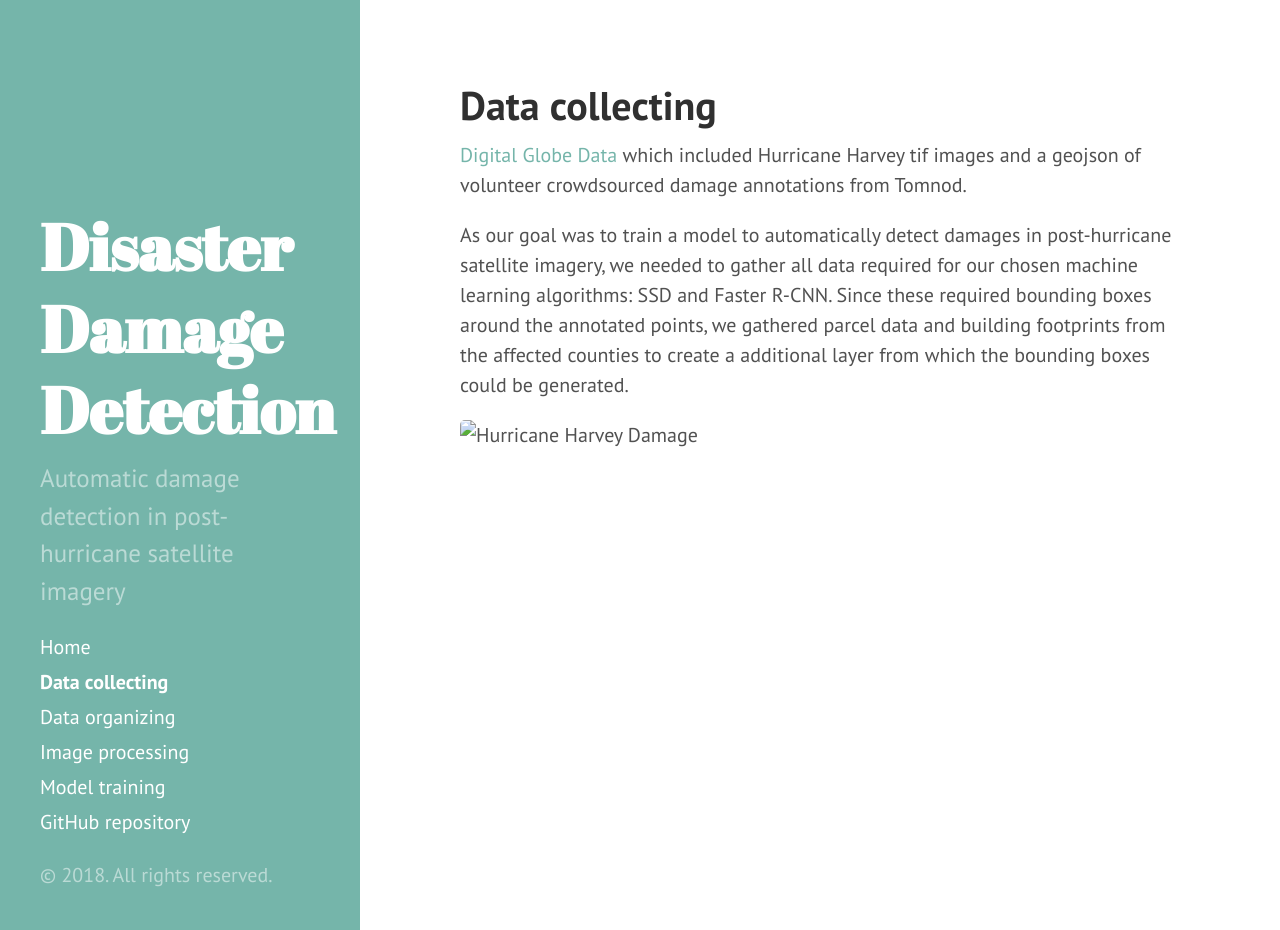
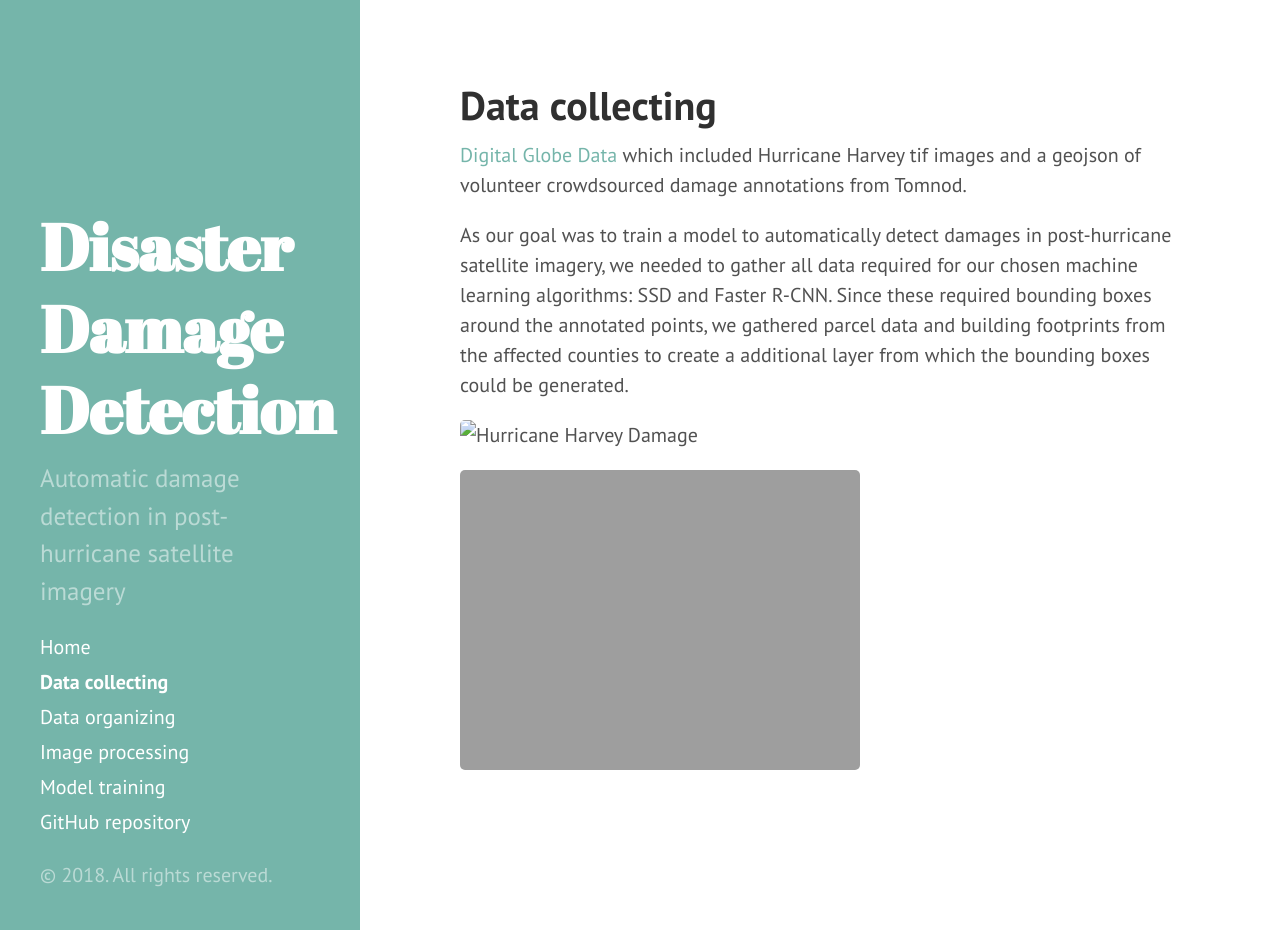
Before and after one commit to DDS-Lab/disaster-damage-detection, a Jekyll site: the page built from data-collection.md, in a window 1280 px wide and 930 px high. Built offline with Jekyll 4.4.1, drawn with Linux system fonts in a browser that asks for light colours.

Commit message:
Update data-collection.md

```diff
--- a/data-collection.md
+++ b/data-collection.md
@@ -7,3 +7,5 @@ title: Data collecting
 As our goal was to train a model to automatically detect damages in post-hurricane satellite imagery, we needed to gather all data required for our chosen machine learning algorithms: SSD and Faster R-CNN.  Since these required bounding boxes around the annotated points, we gathered parcel data and building footprints from the affected counties to create a additional layer from which the bounding boxes could be generated.
 
 ![Hurricane Harvey Damage](Webp.net-gifmaker.gif)
+
+![](Webp.net-gifmaker(1).gif)
```
